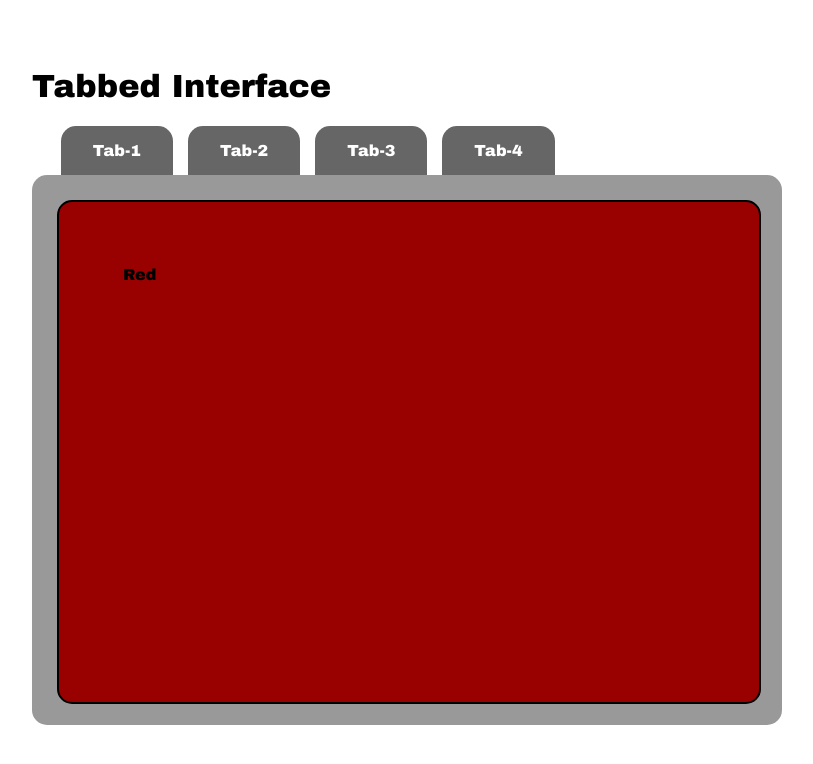
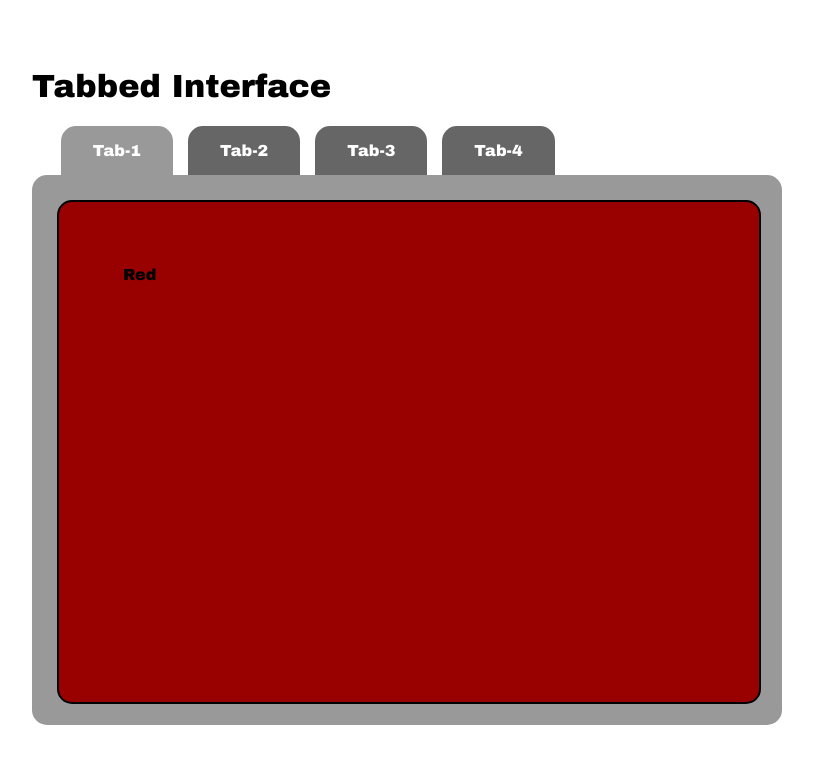
Before and after one commit to vank0026/mtm1526-homework5, a plain HTML site: page index.html in a window 1280 px wide. Both pictures are taken after a click on the link "Tab-1". Shown: the whole page, without its empty margins (208-1021 px from the left). Drawn offline with nearby package versions, Linux system fonts and the light colour scheme.

Commit message:
tabbs now show current

```diff
--- a/index.html
+++ b/index.html
@@ -12,7 +12,7 @@
 
 <nav class="tab-buttons">
 	<ul>
-		<li><a href="#tab-1" class="ajax-in1">Tab-1</a></li>
+		<li><a href="#tab-1" class="ajax-in1" class="active">Tab-1</a></li>
 		<li><a href="#tab-2" class="ajax-in2">Tab-2</a></li>
 		<li><a href="#tab-3" class="ajax-in3">Tab-3</a></li>
 		<li><a href="#tab-4" class="ajax-in4">Tab-4</a></li>
--- a/js/ajax-intro.js
+++ b/js/ajax-intro.js
@@ -2,6 +2,12 @@ $(document).ready(function() {
     /*
 	AJAX is the process where we call information direct from the server without passing through a PHP so to load other information eg an html php+mySQL result etc
 	*/
+	$(".tab-buttons a").on("click", function(ev){
+
+		$('.tab-buttons .active').removeClass('active');
+		$(this).addClass('active');
+
+	});
 
 	$(".ajax-in1").on("click", function (ev) {
 	$(".fill-me").hide();
```
